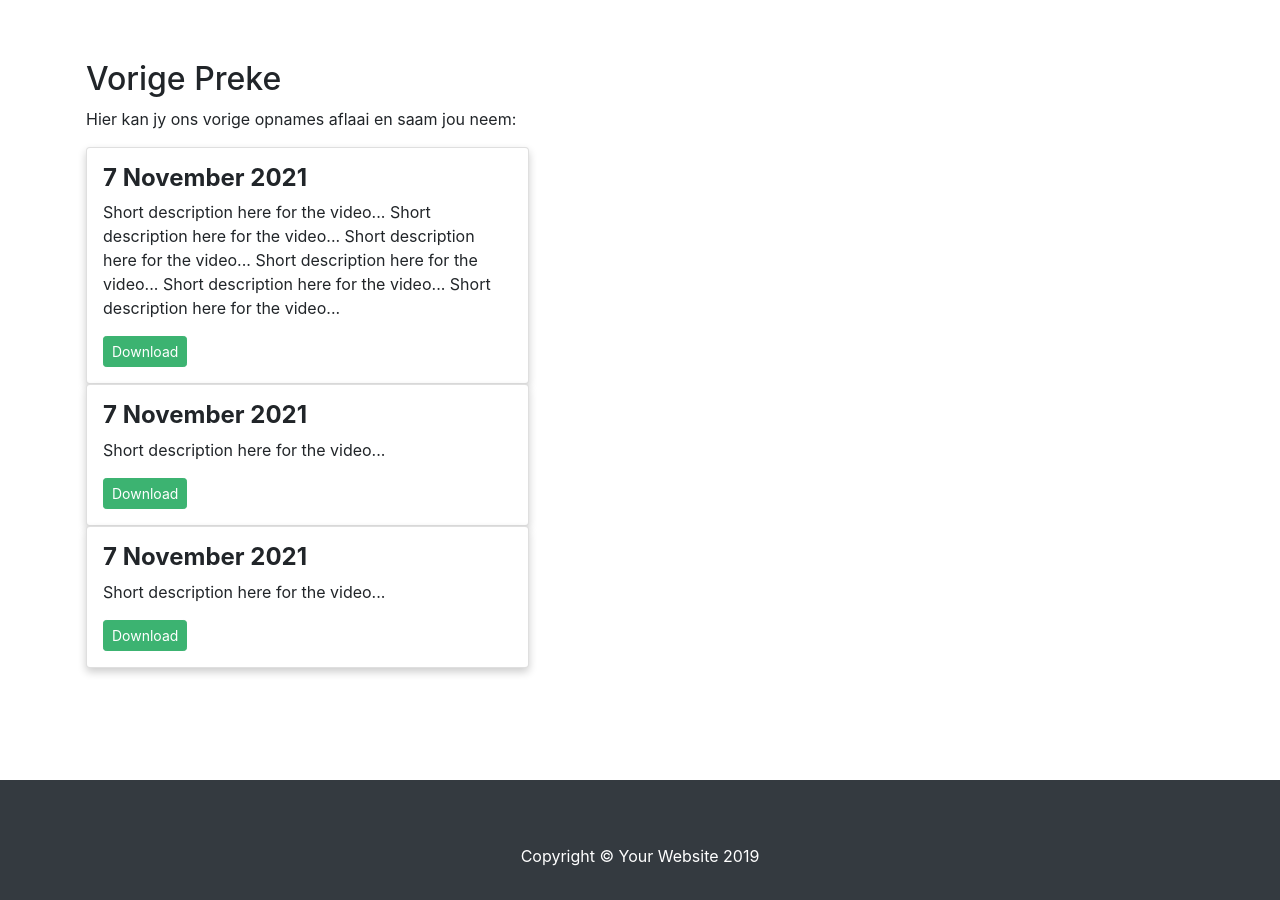
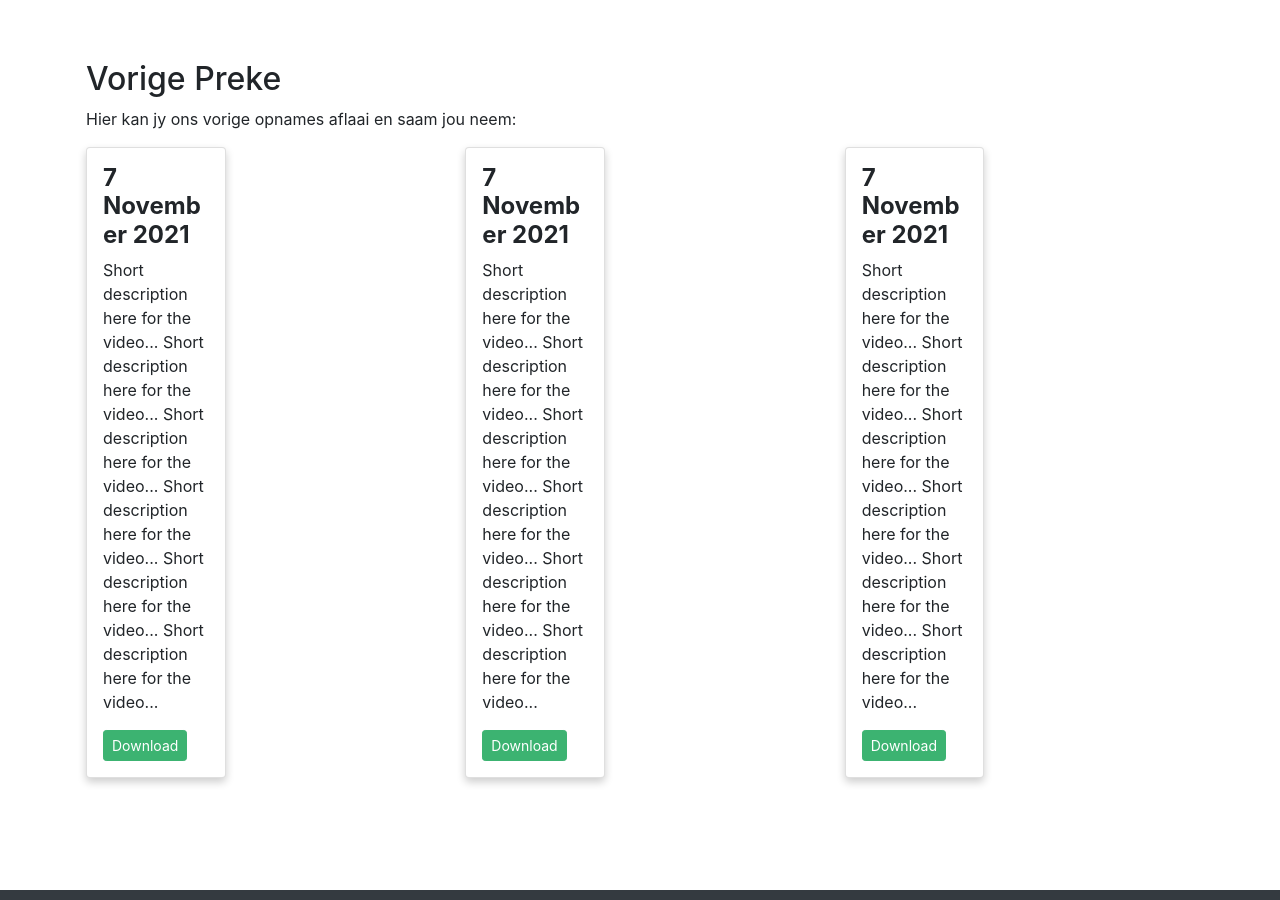
Before and after one commit to sharu725/business-frontpage, a Jekyll site: the page built from _pages/downloads.md, in a window 1280 px wide and 900 px high, scrolled down 435 px. Built offline with Jekyll 4.4.1, drawn with Linux system fonts in a browser that asks for light colours; nearby versions of some CDN libraries; library files that are not in the unit come from our copies; comment, search, counter and statistics services are not loaded; our own code applies the rules of GitHub Pages for plain Markdown files.

Commit message:
Update downloads.md

```diff
--- a/_pages/downloads.md
+++ b/_pages/downloads.md
@@ -8,8 +8,7 @@ permalink: /downloads/
 Hier kan jy ons vorige opnames aflaai en saam jou neem:
 
 <div class="row">
-  <div class="col-md-12 mb-5">
-
+  <div class="col-md-4 mb-5">
     <div class="card">
       <div class="container">
         <h4><b>7 November 2021</b></h4>
@@ -17,22 +16,23 @@ Hier kan jy ons vorige opnames aflaai en saam jou neem:
         <a class="btn btn-primary btn-sm" href="#">Download</a>
       </div>
     </div>
-
+  </div>
+  <div class="col-md-4 mb-5">
     <div class="card">
       <div class="container">
         <h4><b>7 November 2021</b></h4>
-        <p>Short description here for the video...</p>
+        <p>Short description here for the video... Short description here for the video... Short description here for the video... Short description here for the video... Short description here for the video... Short description here for the video...</p>
         <a class="btn btn-primary btn-sm" href="#">Download</a>
       </div>
     </div>
-
+  </div>
+  <div class="col-md-4 mb-5">
     <div class="card">
       <div class="container">
         <h4><b>7 November 2021</b></h4>
-        <p>Short description here for the video...</p>
+        <p>Short description here for the video... Short description here for the video... Short description here for the video... Short description here for the video... Short description here for the video... Short description here for the video...</p>
         <a class="btn btn-primary btn-sm" href="#">Download</a>
       </div>
     </div>
-
   </div>
 </div>
```
